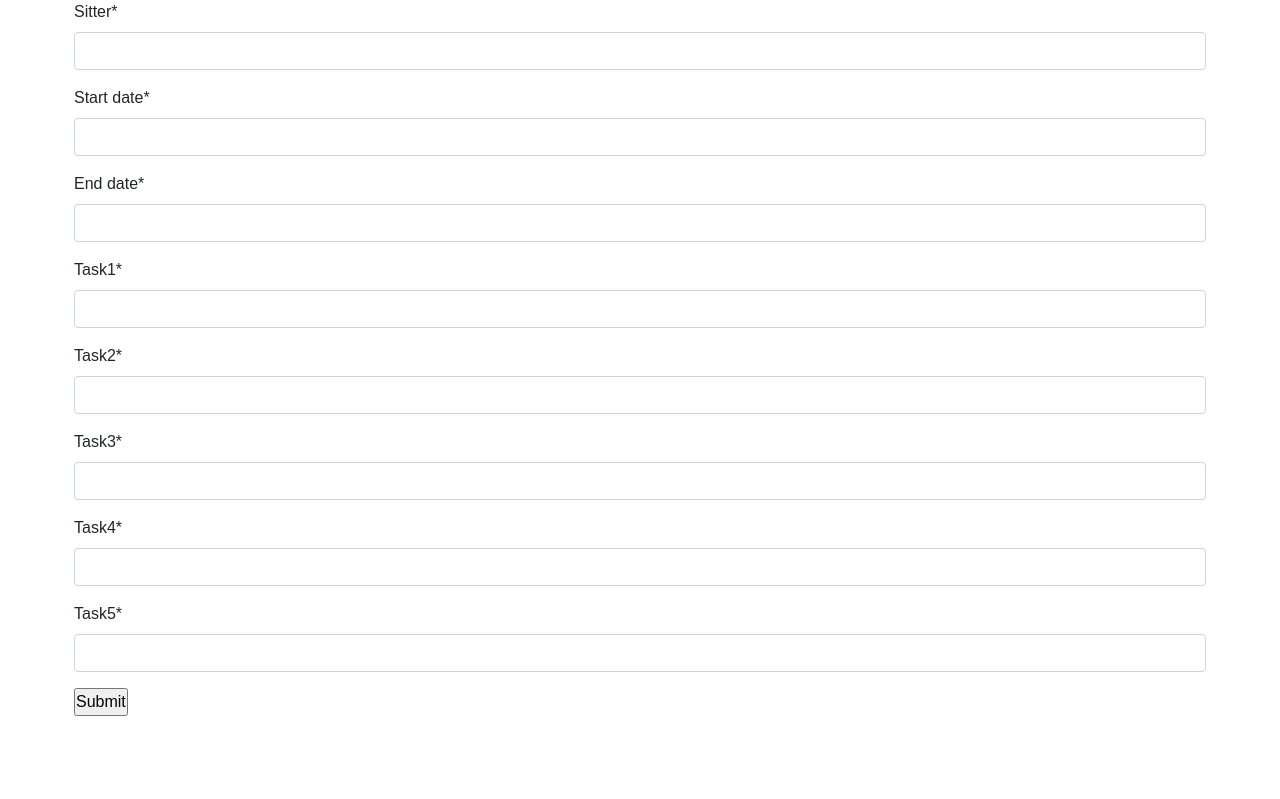
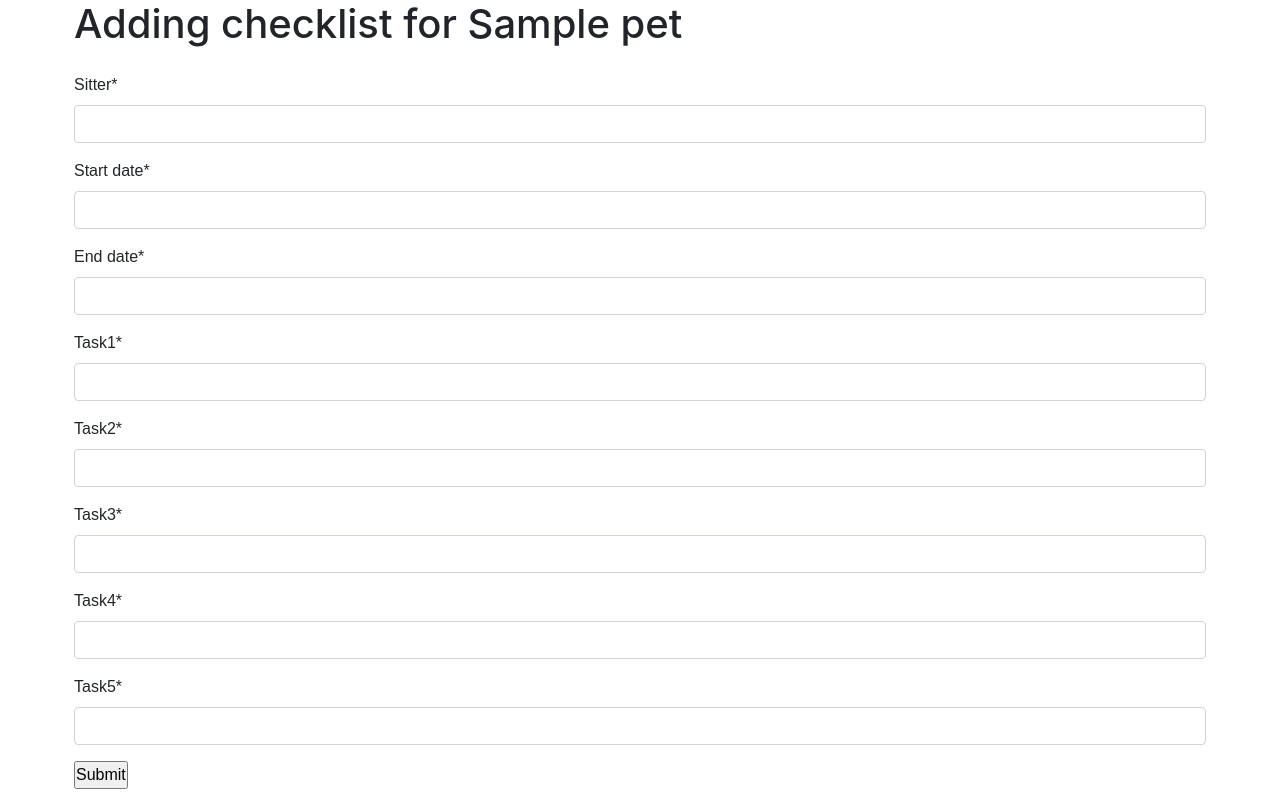
Before and after one commit to pet-pal-project/petpal, a Django app: page /addchecklist/1 in a window 1280 px wide. Shown: the part 60-859 px from the top of the page. Before the commit the page ends 776 px from the top, so only its background shows below. Run offline with Django 3.2, Linux system fonts and the light colour scheme; tables that the repository leaves empty hold one stand-in row (values such as "Sample post"); some libraries are stand-ins or nearby versions.

Commit message:
recent pull

```diff
--- a/core/views.py
+++ b/core/views.py
@@ -78,7 +78,7 @@ def add_checklist(request, pk):
             new_visit.save()
             visit_id = new_visit.pk
 
-            new_checklist = Checklist(visits=new_visit, pet_id=pet)
+            new_checklist = Checklist(visit=new_visit, pet_id=pet)
             new_checklist.save()
 
             new_task1 = Task(description=task1, checklist_id=new_checklist)
@@ -104,7 +104,7 @@ def add_checklist(request, pk):
             return redirect('home')
     else:
         form = ChecklistForm()
-    return render(request, 'add_checklist.html', {'form': form})
+    return render(request, 'add_checklist.html', {'form': form, 'pet' : pet,})
 
 
 
--- a/templates/add_checklist.html
+++ b/templates/add_checklist.html
@@ -1,7 +1,7 @@
 {% extends 'base.html' %}
 {% load crispy_forms_tags %}
 {% block content %}
-
+<h1>Adding checklist for {{ pet.name }}</h1>
   <form action="" method="post">
     {% csrf_token %}
     <table>
--- a/templates/pet-detail.html
+++ b/templates/pet-detail.html
@@ -36,7 +36,7 @@
 
 {% for task in all_tasks %}
     {% if task.checklist_id.pet_id == pet %}
-        <input type="checkbox"> {{ task.description }} for visit on {{ task.checklist_id.visits.due_date_on }}<br>
+        <input type="checkbox"> {{ task.description }} for visit on {{ task.checklist_id.visit.due_date_on }}<br>
         <p></p>
     {% endif %}
 {% endfor %}
```
